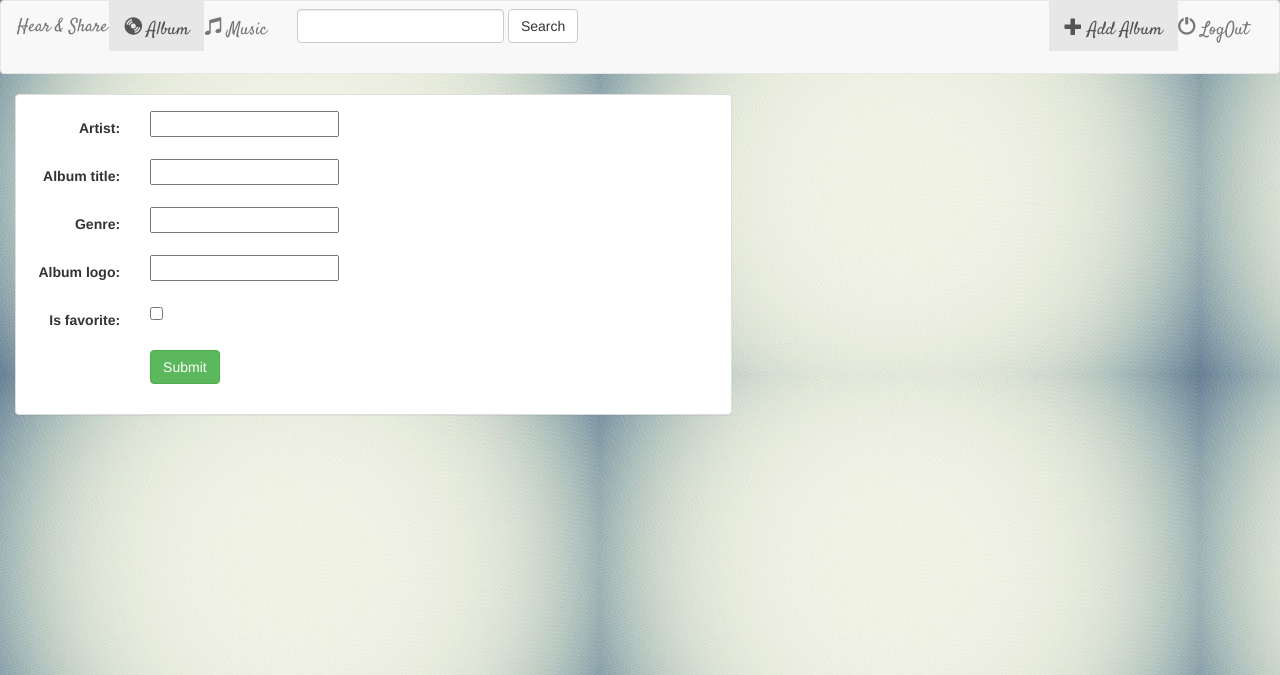
After one commit to HasanMehadi/website, a Django app: page /music/album/add/ in a window 1280 px wide. The commit adds this page. Shown: the top 675 px of the page. Run offline with Django 3.2, Linux system fonts and the light colour scheme; some libraries are stand-ins or nearby versions.

Commit message:
Generic views added

```diff
--- a/music/models.py
+++ b/music/models.py
@@ -1,17 +1,20 @@
 from django.contrib.auth.models import Permission
 from django.db import models
+from django.core.urlresolvers import reverse,reverse_lazy
 
 
 class Album(models.Model):
-
     artist = models.CharField(max_length=250)
     album_title = models.CharField(max_length=500)
     genre = models.CharField(max_length=100)
     album_logo = models.CharField(max_length=500)
     is_favorite = models.BooleanField(default=False)
 
+    def get_absolute_url(self):
+	    return reverse('music:detail', kwargs={'pk': self.pk})
+
     def __str__(self):
-        return self.album_title + ' - ' + self.artist
+         return self.album_title + ' - ' + self.artist
 
 
 class Song(models.Model):
--- /dev/null
+++ b/music/static/music/style.css
@@ -0,0 +1,10 @@
+body{
+    background: black url("images/background.jpg") ;
+}
+
+.navbar{
+    border-radious:0;
+}
+.navbar-brand{
+    font-family: 'Satisfy' ,cursive;
+}
--- /dev/null
+++ b/music/templates/music/album_form.html
@@ -0,0 +1,27 @@
+{% extends 'music/base.html' %}
+{% block title %}Add a New Album{% endblock %}
+{% block albums_active %}active{% endblock %}
+
+{% block body %}
+    <div class="container-fluid">
+
+        <div class="row">
+
+            <div class="col-sm-12 col-md-7">
+                <div class="panel panel-default">
+                    <div class="panel-body">
+                        <form class="form-horizontal" action="{% url 'music:add_album' %}" method="post" enctype="multipart/form-data">
+                            {% csrf_token %}
+                            {% include 'music/form_template.html' %}
+                            <div class="form-group">
+                                <div class="col-sm-offset-2 col-sm-10">
+                                    <button type="submit" class="btn btn-success">Submit</button>
+                                </div>
+                            </div>
+                        </form>
+                    </div>
+                </div>
+            </div>
+        </div>
+    </div>
+{% endblock %}
--- /dev/null
+++ b/music/templates/music/base.html
@@ -0,0 +1,63 @@
+<!DOCTYPE html>
+<html lang="en">
+<head>
+    <meta charset="UTF-8">
+    <title>{% block title %}Hear & Share{% endblock %}</title>
+    {% load staticfiles %}
+    <link rel="stylesheet" type="text/css" href="{% static 'music/style.css' %}"/>
+    <link rel="shortcut icon" type="image/png" href="{% static 'music/images/favicon.jpg' %}"/>
+    <link rel="stylesheet" href="https://maxcdn.bootstrapcdn.com/bootstrap/3.3.6/css/bootstrap.min.css">
+    <link href='https://fonts.googleapis.com/css?family=Satisfy' rel='stylesheet' type='text/css'>
+    <script src="https://ajax.googleapis.com/ajax/libs/jquery/1.12.0/jquery.min.js"></script>
+    <script src="http://maxcdn.bootstrapcdn.com/bootstrap/3.3.6/js/bootstrap.min.js"></script>
+</head>
+<body>
+    <nav class="navbar navbar-default">
+    <div class="container-fluid">
+
+        <div class="navbar navbar-header">
+            <a class="navbar-brand" href="{% url 'music:index' %}">Hear & Share</a>
+            <button class="navbar-toggle" data-toggle="collapse" data-target="#topNavBar">
+                <span class="icon-bar"></span>
+                <span class="icon-bar"></span>
+                <span class="icon-bar"></span>
+            </button>
+        </div>
+        <div class="collapse navbar-collapse" id="topNavBar">
+            <ul class="nav navbar-nav">
+                <li class="active">
+                    <a href="{% url 'music:index' %}" class="navbar-brand">
+                        <span class="glyphicon glyphicon-cd" aria-hidden="true"></span>&nbsp;Album
+                    </a>
+                </li>
+                 <li class="#">
+                    <a href="{% url 'music:index' %}" class="navbar-brand">
+                        <span class="glyphicon glyphicon-music" aria-hidden="true"></span>&nbsp;Music
+                    </a>
+                </li>
+            </ul>
+            <form class="navbar-form navbar-left" role="search" method="get" action="#">
+                <div class="form-group">
+                    <input class="form-control" type="text" name="search" value=""/>
+                </div>
+                <button class="btn btn-default" type="submit">Search</button>
+            </form>
+            <ul class="nav navbar-nav navbar-right">
+                <li class="active">
+                    <a href="{% url 'music:add_album' %}" class="navbar-brand">
+                        <span class="glyphicon glyphicon-plus" aria-hidden="true"></span>&nbsp;Add Album
+                    </a>
+                </li>
+                 <li class="#">
+                    <a href="{% url 'music:index' %}" class="navbar-brand">
+                        <span class="glyphicon glyphicon-off" aria-hidden="true"></span>&nbsp;LogOut
+                    </a>
+                </li>
+            </ul>
+        </div>
+    </div>
+</nav>
+{% block body %}
+{% endblock %}
+</body>
+</html>
--- /dev/null
+++ b/music/templates/music/form_template.html
@@ -0,0 +1,9 @@
+{% for field in form %}
+    <div class="form-group">
+        <div class="col-sm-offset-2 col-sm-10">
+            <span class="text-danger medium">{{ field.errors }}</span>
+        </div>
+        <label class="control-label col-sm-2">{{ field.label_tag }}</label>
+        <div class="col-sm-10">{{ field }}</div>
+    </div>
+{% endfor %}
--- a/music/urls.py
+++ b/music/urls.py
@@ -1,21 +1,20 @@
 from django.conf.urls import url
 from . import views
 
-<< << << < HEAD
 app_name = 'music'
-== == == =
 
->> >> >> > origin / master
 urlpatterns = [
     # music/
-    url(r'^$', views.index, name='index'),
+    url(r'^$', views.IndexView.as_view(), name='index'),
 
     #music/id/
-    url(r'^(?P<album_id>[0-9])+$',views.Details, name="Details"),
-              << << << < HEAD
+    url(r'^(?P<pk>[0-9])+$', views.DetailView.as_view(), name="detail"),
+
+    #Add New Album To the Database
+    url(r'^album/add/$', views.AlbumCreate.as_view(), name='add_album')
+
 
     # music/id/favourite
-    url(r'^(?P<album_id>[0-9])+/favourite/$', views.favourite, name="favourite"),
-== == == =
->> >> >> > origin / master
+    #url(r'^(?P<album_id>[0-9])+/favourite/$', views.favourite, name="favourite"),
+
 ]
--- a/music/views.py
+++ b/music/views.py
@@ -1,8 +1,6 @@
-<< << << < HEAD
+"""
 from django.shortcuts import render, get_object_or_404
-== == == =
 from django.shortcuts import render
->> >> >> > origin / master
 from django.http import HttpResponse
 from .models import Album, Song
 from django.template import loader
@@ -18,7 +16,6 @@ def index(request):
 
 
 def Details(request, album_id):
-    << << << < HEAD
     album = get_object_or_404(Album, pk=album_id)
     return render(request, 'music/detail.html', {'album': album})
 
@@ -34,8 +31,26 @@ def favourite(request, album_id):
         selected_song.save()
         return render(request, 'music/detail.html', {'album': album})
 
-== == == =
-album = Album.objects.get(pk=album_id)
-context = {'album': album}
-return render(request, 'music/detail.html', context)
->> >> >> > origin / master
+"""
+
+from django.views import generic
+from .models import Album
+from django.views.generic.edit import CreateView
+
+
+class IndexView(generic.ListView):
+    # context_object_name = 'object_list'
+    template_name = 'music/index.html'
+
+    def get_queryset(self):
+       return Album.objects.all()
+
+
+class DetailView(generic.DetailView):
+    model = Album
+    template_name = 'music/detail.html'
+
+
+class AlbumCreate(CreateView):
+    model = Album
+    fields = ['artist', 'album_title', 'genre', 'album_logo', 'is_favorite']
```
Also changed, not shown: music/templates/music/detail.html (+7 -21 lines), music/templates/music/index.html (+9 -9 lines), db.sqlite3, music/static/music/images/background.jpg (added), music/static/music/images/background2.jpg (added), music/static/music/images/favicon.jpg (added).
